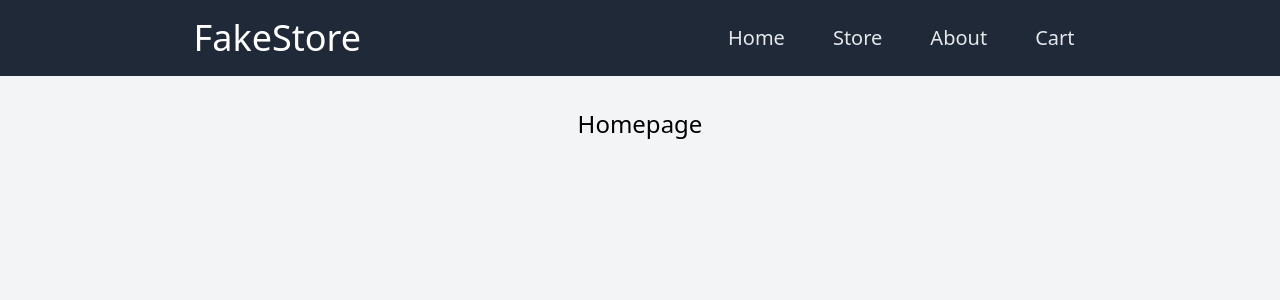
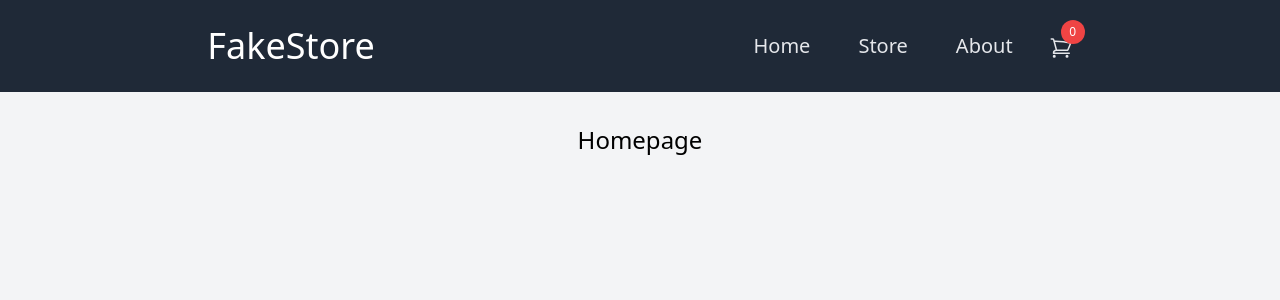
Before and after one commit to Nzha/shopping-cart, a React (Create React App) app: page / in a window 1280 px wide. Shown: the top 300 px of the page. Built offline with nearby package versions, Linux system fonts and the light colour scheme; the HTML template or start-up script is replaced by a standard one.

Commit message:
Add cart icon and notification

```diff
--- a/src/components/Nav.js
+++ b/src/components/Nav.js
@@ -1,19 +1,15 @@
 import { Link } from 'react-router-dom';
 
 function Nav({ cart }) {
-  const handleClickTemp = () => {
-    console.table(cart);
-  };
+  const totalCartItems = cart.reduce((a, b) => a + b.quantity, 0);
 
   return (
     <nav className="bg-gray-800">
-      <div className="flex items-center justify-around p-4 text-white">
-        {/* <Link to="/"> */}
-        <h3 className="cursor-pointer text-4xl" onClick={handleClickTemp}>
-          FakeStore
-        </h3>
-        {/* </Link> */}
-        <ul className="flex gap-6 text-xl text-gray-200">
+      <div className="flex items-center justify-around p-6 text-white">
+        <Link to="/">
+          <h3 className="cursor-pointer text-4xl">FakeStore</h3>
+        </Link>
+        <ul className="flex items-center gap-6 text-xl text-gray-200">
           <Link to="/">
             <li className="cursor-pointer rounded-md px-3 py-2 hover:bg-gray-700 hover:text-white">
               Home
@@ -30,9 +26,27 @@ function Nav({ cart }) {
             </li>
           </Link>
           <Link to="/cart">
-            <li className="cursor-pointer rounded-md px-3 py-2 hover:bg-gray-700 hover:text-white">
-              Cart
-            </li>
+            <div className="relative py-2">
+              <div className="t-2 absolute bottom-6 left-3">
+                <p className="flex h-2 w-2 items-center justify-center rounded-full bg-red-500 p-3 text-xs text-white">
+                  {totalCartItems}
+                </p>
+              </div>
+              <svg
+                xmlns="http://www.w3.org/2000/svg"
+                fill="none"
+                viewBox="0 0 24 24"
+                strokeWidth="1.5"
+                stroke="currentColor"
+                className="file: inline-block h-6 w-6"
+              >
+                <path
+                  strokeLinecap="round"
+                  strokeLinejoin="round"
+                  d="M2.25 3h1.386c.51 0 .955.343 1.087.835l.383 1.437M7.5 14.25a3 3 0 00-3 3h15.75m-12.75-3h11.218c1.121-2.3 2.1-4.684 2.924-7.138a60.114 60.114 0 00-16.536-1.84M7.5 14.25L5.106 5.272M6 20.25a.75.75 0 11-1.5 0 .75.75 0 011.5 0zm12.75 0a.75.75 0 11-1.5 0 .75.75 0 011.5 0z"
+                />
+              </svg>
+            </div>
           </Link>
         </ul>
       </div>
```
